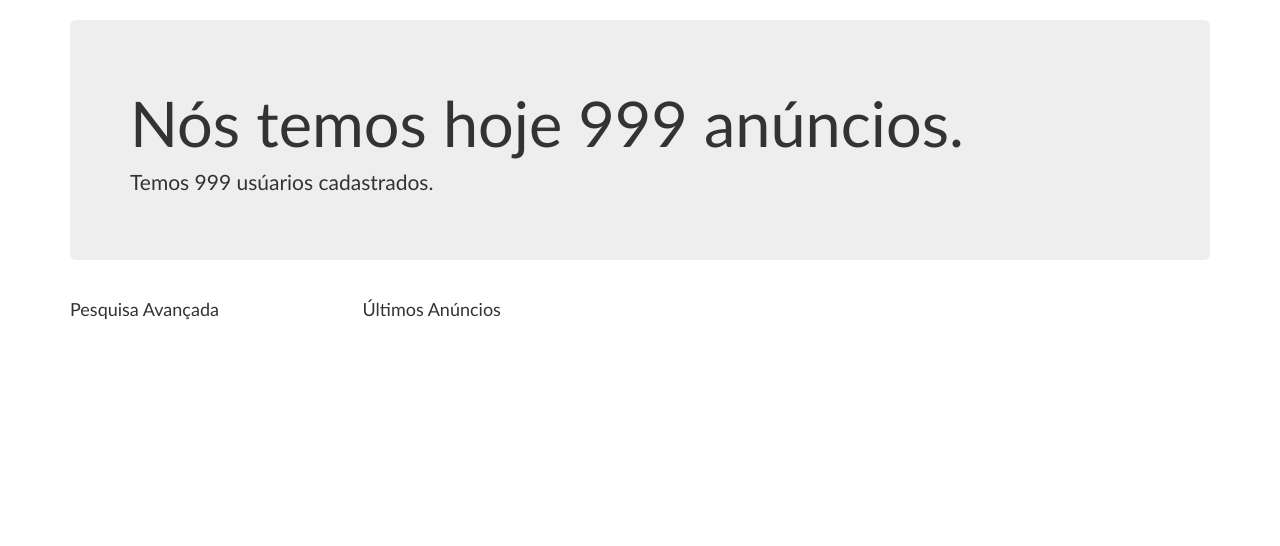
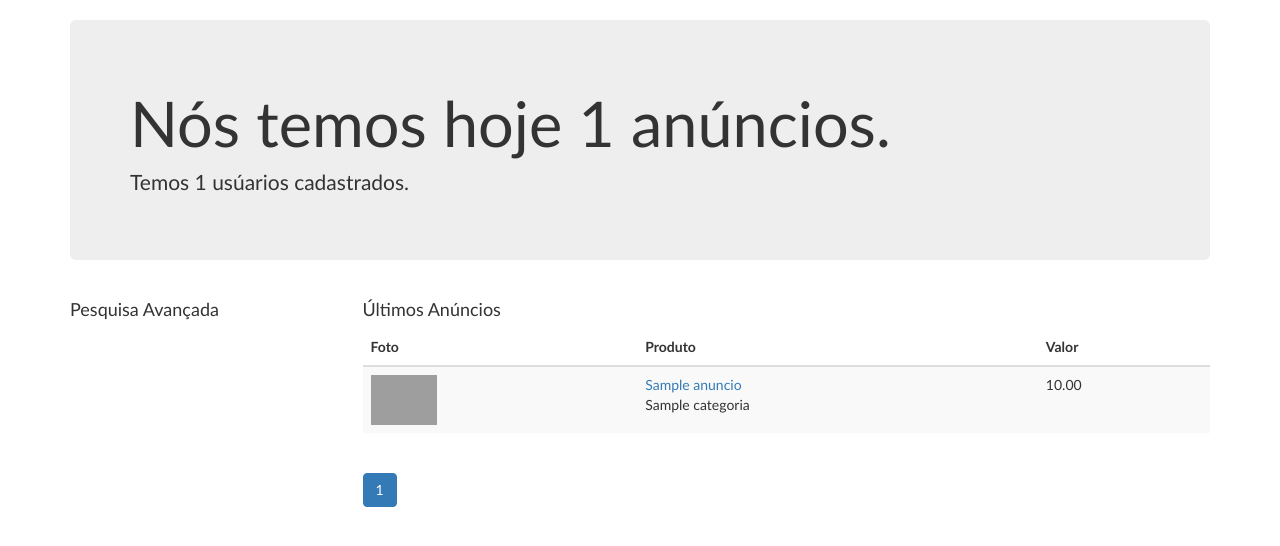
Before and after one commit to rblima0/projeto-classificados, a PHP site: page /index.php in a window 1280 px wide. Shown: the part 52-598 px from the top of the page. Run offline with PHP 8.4, Linux system fonts and the light colour scheme; tables that the repository leaves empty or names only in its code hold one stand-in row (values such as "Sample post"); grey boxes are pictures that could not be loaded.

Commit message:
Adicionado anuncios na página inicial, correções

```diff
--- a/classes/anuncios.class.php
+++ b/classes/anuncios.class.php
@@ -1,5 +1,33 @@
 <?php
 class Anuncios {
+
+    public function getTotalAnuncios() {
+        global $pdo;
+
+        $sql = "SELECT COUNT(*) as c FROM anuncios";
+        $sql = $pdo->prepare($sql);
+        $sql->execute();
+
+        $row = $sql->fetch();
+        return $row['c'];
+    }
+
+    public function getUltimosAnuncios($page, $perPage) {
+        global $pdo;
+
+        $offset = ($page - 1) * $perPage;
+        $array = array();
+
+        $sql = "SELECT *, (select anuncios_imagens.url from anuncios_imagens where anuncios_imagens.id_anuncio = anuncios.id limit 1) as url, (select categorias.nome from categorias where categorias.id = anuncios.id_categoria) as categoria FROM anuncios ORDER BY id DESC LIMIT $offset, $perPage";
+        $sql = $pdo->prepare($sql);
+        $sql->execute();
+
+        if($sql->rowCount() > 0) {
+            $array = $sql->fetchAll();
+        }
+
+        return $array;
+    }
 
     public function getAnuncios() {
         global $pdo;
@@ -134,6 +162,9 @@ class Anuncios {
         if($sql->rowCount() > 0){
             $row = $sql->fetch();
             $id_anuncio = $row['id_anuncio'];
+            if (is_file("assets/img/anuncios/".$row['url'])){
+                unlink("assets/img/anuncios/".$row['url']);
+            }
         }
 
         $sql = "DELETE FROM anuncios_imagens WHERE id = :id";
--- a/classes/usuarios.class.php
+++ b/classes/usuarios.class.php
@@ -1,5 +1,15 @@
 <?php
 class Usuarios {
+
+    public function getTotalUsuarios() {
+        global $pdo;
+        $sql = "SELECT COUNT(*) as c FROM usuarios";
+        $sql = $pdo->prepare($sql);
+        $sql->execute();
+
+        $row = $sql->fetch();
+        return $row['c'];
+    }
 
     public function cadastrar($nome, $telefone, $email, $senha) {
         global $pdo;
--- a/index.php
+++ b/index.php
@@ -1,9 +1,29 @@
 <?php require 'pages/header.php' ?>
+
+<?php
+    require 'classes/anuncios.class.php';
+    require 'classes/usuarios.class.php';
+
+    $a = new Anuncios();
+    $u = new Usuarios();
+
+    $total_anuncios = $a->getTotalAnuncios();
+    $total_usuarios = $u->getTotalUsuarios();
+
+    $p = 1;
+    if(isset($_GET['p']) && !empty($_GET['p'])) {
+        $p = addslashes($_GET['p']);
+    }
+    $por_pagina = 2;
+    $total_paginas = ceil($total_anuncios / $por_pagina);
+
+    $anuncios = $a->getUltimosAnuncios($p, $por_pagina);
+?>
 
     <div class="container">
         <div class="jumbotron jumbotron-fluid">
-            <h1 class="display-4">Nós temos hoje 999 anúncios.</h1>
-            <p class="lead">Temos 999 usúarios cadastrados.</p>
+            <h1 class="display-4">Nós temos hoje <?php echo $total_anuncios; ?> anúncios.</h1>
+            <p class="lead">Temos <?php echo $total_usuarios; ?> usúarios cadastrados.</p>
         </div>
 
         <div class="row">
@@ -12,6 +32,49 @@
             </div>
             <div class="col-sm-9">
                 <h4>Últimos Anúncios</h4>
+
+                <!-- TABELA COMPLETA -->
+                <table class="table table-striped">
+                    <thead>
+                        <tr>
+                            <th>Foto</th>
+                            <th>Produto</th>
+                            <th>Valor</th>
+                            <!-- <th>Ações</th> -->
+                        </tr>
+                    </thead>
+                    <tbody>
+                        <?php foreach ($anuncios as $anuncio): ?>
+                            <tr>
+                                <td>
+                                    <?php if(!empty($anuncio['url'])): ?>
+                                        <img src="assets/images/anuncios/<?php echo $anuncio['url']?>" height="50" alt="<?php echo $anuncio['titulo'] ?>">
+                                    <?php else: ?>
+                                        <img src="assets/images/anuncios/default.jpg" height="50" alt="Imagem padrão." />
+                                    <?php endif; ?>
+                                </td>
+                                <td>
+                                    <a href="produto.php?id=<?php echo $anuncio['id']; ?>"><?php echo $anuncio['titulo']; ?></a><br/>
+                                    <?php echo $anuncio['categoria']; ?>
+                                </td>
+
+                                <td>
+                                    <?php echo number_format($anuncio['valor'], 2); ?>
+                                </td>
+                                <!-- <td>
+                                    <a class="btn btn-default" href="editar-anuncio.php?id=<?php echo $anuncio['id']; ?>">Editar</a>
+                                    <a class="btn btn-danger" href="excluir-anuncio.php?id=<?php echo $anuncio['id']; ?>">Excluir</a>
+                                </td> -->
+                            </tr>
+                        <?php endforeach; ?>
+                    </tbody>
+                </table>
+
+                <ul class="pagination">
+                    <?php for ($i=1; $i <= $total_paginas; $i++): ?>
+                        <li class="<?php echo ($p == $i) ? 'active': ''; ?>"><a href="index.php?p=<?php echo $i; ?>"><?php echo $i; ?></a></li>
+                    <?php endfor; ?>
+                </ul>
             </div>
         </div>
     </div>
```
Also changed, not shown: 5 other files.
